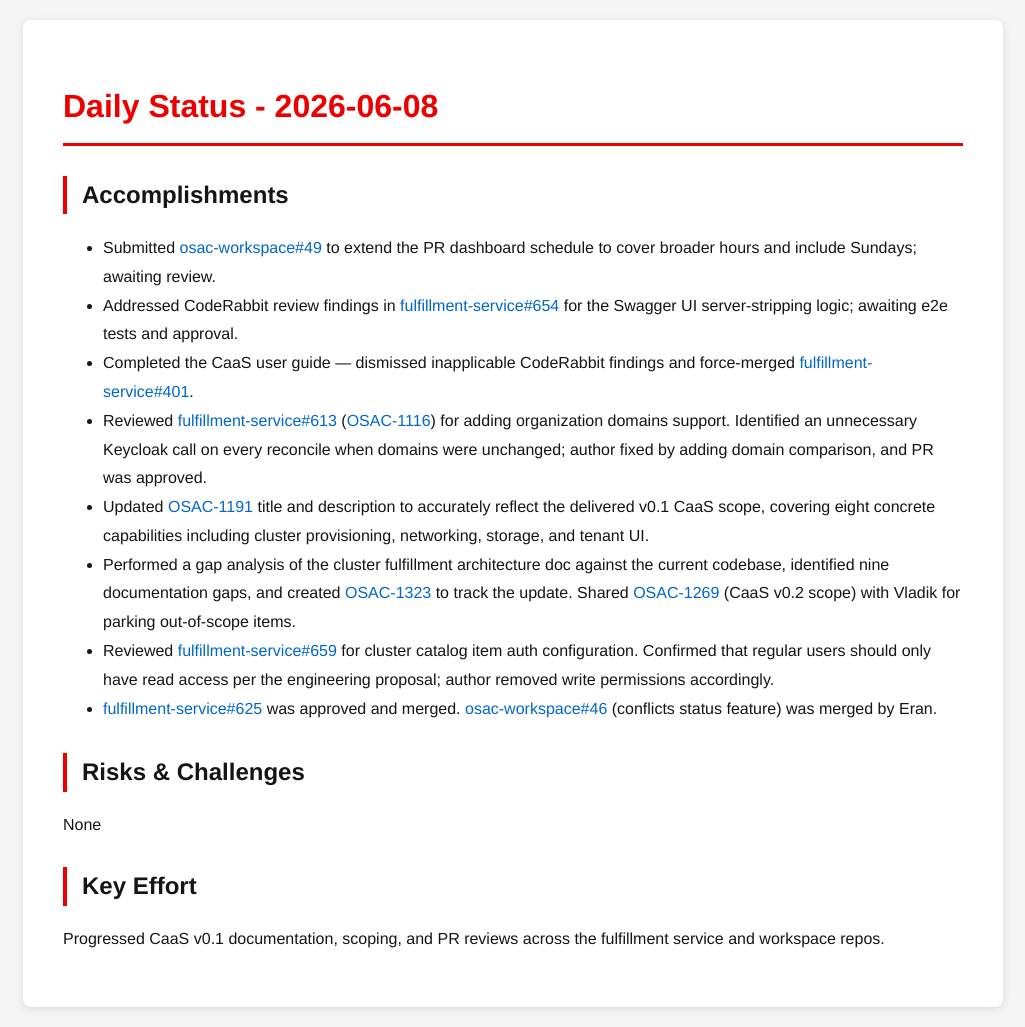
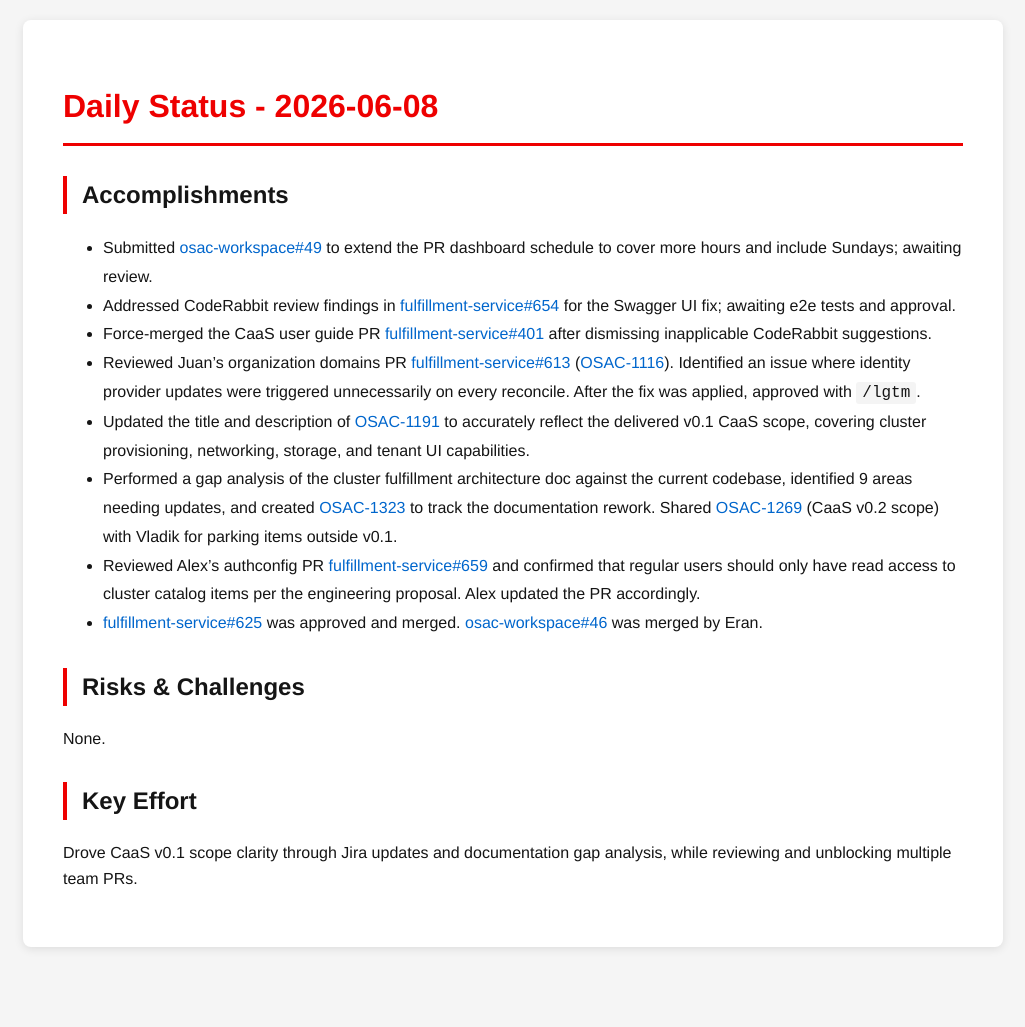
Before and after one commit to tzvatot/daily-status, a Jekyll site: the page built from 2026-06-08.md, in a window 1280 px wide. Shown: the whole page, without its empty margins (127-1152 px from the left). Built offline with Jekyll 4.4.1, drawn with Linux system fonts in a browser that asks for light colours; after the commit the page ends 967 px from its top, so only the background shows below that.

Commit message:
Daily status update - 2026-06-08

```diff
--- a/2026-06-08.md
+++ b/2026-06-08.md
@@ -7,17 +7,17 @@ date: 2026-06-08
 # Daily Status - 2026-06-08
 
 ## Accomplishments
-- Submitted [osac-workspace#49](https://github.com/osac-project/osac-workspace/pull/49) to extend the PR dashboard schedule to cover broader hours and include Sundays; awaiting review.
-- Addressed CodeRabbit review findings in [fulfillment-service#654](https://github.com/osac-project/fulfillment-service/pull/654) for the Swagger UI server-stripping logic; awaiting e2e tests and approval.
-- Completed the CaaS user guide — dismissed inapplicable CodeRabbit findings and force-merged [fulfillment-service#401](https://github.com/osac-project/fulfillment-service/pull/401).
-- Reviewed [fulfillment-service#613](https://github.com/osac-project/fulfillment-service/pull/613) ([OSAC-1116](https://redhat.atlassian.net/browse/OSAC-1116)) for adding organization domains support. Identified an unnecessary Keycloak call on every reconcile when domains were unchanged; author fixed by adding domain comparison, and PR was approved.
-- Updated [OSAC-1191](https://redhat.atlassian.net/browse/OSAC-1191) title and description to accurately reflect the delivered v0.1 CaaS scope, covering eight concrete capabilities including cluster provisioning, networking, storage, and tenant UI.
-- Performed a gap analysis of the cluster fulfillment architecture doc against the current codebase, identified nine documentation gaps, and created [OSAC-1323](https://redhat.atlassian.net/browse/OSAC-1323) to track the update. Shared [OSAC-1269](https://redhat.atlassian.net/browse/OSAC-1269) (CaaS v0.2 scope) with Vladik for parking out-of-scope items.
-- Reviewed [fulfillment-service#659](https://github.com/osac-project/fulfillment-service/pull/659) for cluster catalog item auth configuration. Confirmed that regular users should only have read access per the engineering proposal; author removed write permissions accordingly.
-- [fulfillment-service#625](https://github.com/osac-project/fulfillment-service/pull/625) was approved and merged. [osac-workspace#46](https://github.com/osac-project/osac-workspace/pull/46) (conflicts status feature) was merged by Eran.
+- Submitted [osac-workspace#49](https://github.com/osac-project/osac-workspace/pull/49) to extend the PR dashboard schedule to cover more hours and include Sundays; awaiting review.
+- Addressed CodeRabbit review findings in [fulfillment-service#654](https://github.com/osac-project/fulfillment-service/pull/654) for the Swagger UI fix; awaiting e2e tests and approval.
+- Force-merged the CaaS user guide PR [fulfillment-service#401](https://github.com/osac-project/fulfillment-service/pull/401) after dismissing inapplicable CodeRabbit suggestions.
+- Reviewed Juan's organization domains PR [fulfillment-service#613](https://github.com/osac-project/fulfillment-service/pull/613) ([OSAC-1116](https://redhat.atlassian.net/browse/OSAC-1116)). Identified an issue where identity provider updates were triggered unnecessarily on every reconcile. After the fix was applied, approved with `/lgtm`.
+- Updated the title and description of [OSAC-1191](https://redhat.atlassian.net/browse/OSAC-1191) to accurately reflect the delivered v0.1 CaaS scope, covering cluster provisioning, networking, storage, and tenant UI capabilities.
+- Performed a gap analysis of the cluster fulfillment architecture doc against the current codebase, identified 9 areas needing updates, and created [OSAC-1323](https://redhat.atlassian.net/browse/OSAC-1323) to track the documentation rework. Shared [OSAC-1269](https://redhat.atlassian.net/browse/OSAC-1269) (CaaS v0.2 scope) with Vladik for parking items outside v0.1.
+- Reviewed Alex's authconfig PR [fulfillment-service#659](https://github.com/osac-project/fulfillment-service/pull/659) and confirmed that regular users should only have read access to cluster catalog items per the engineering proposal. Alex updated the PR accordingly.
+- [fulfillment-service#625](https://github.com/osac-project/fulfillment-service/pull/625) was approved and merged. [osac-workspace#46](https://github.com/osac-project/osac-workspace/pull/46) was merged by Eran.
 
 ## Risks & Challenges
-None
+None.
 
 ## Key Effort
-Progressed CaaS v0.1 documentation, scoping, and PR reviews across the fulfillment service and workspace repos.
+Drove CaaS v0.1 scope clarity through Jira updates and documentation gap analysis, while reviewing and unblocking multiple team PRs.
```
